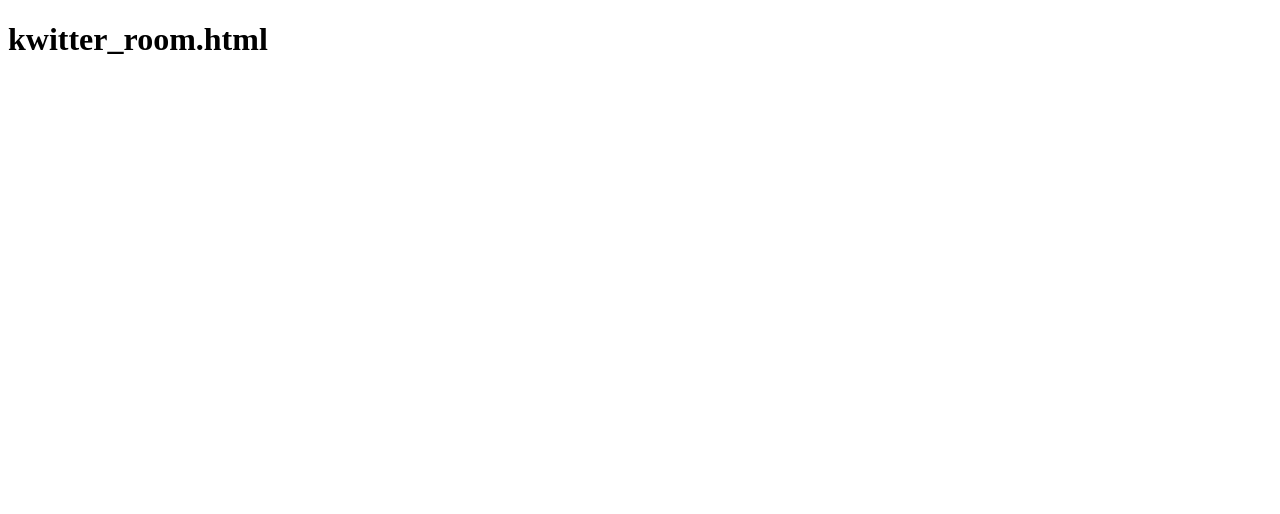
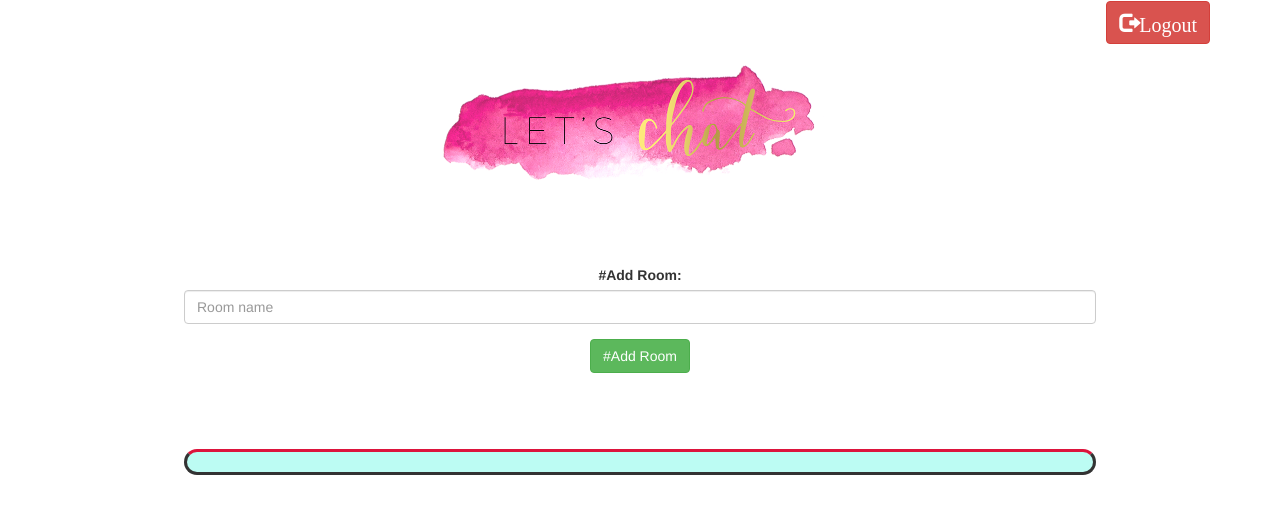
Before and after one commit to anantpatan/let-s-chat, a plain HTML site: page kwitter_room.html in a window 1280 px wide. Drawn offline with nearby package versions, Linux system fonts and the light colour scheme; a web font is replaced by a local one.

Commit message:
Add files via upload

```diff
--- a/kwitter.css
+++ b/kwitter.css
@@ -19,7 +19,7 @@ h3{
 }
 .header img
 {
-	width: 80px;margin-left: -15px;
+	width: 400px;margin-left: -15px;
 }
 
 .login_div
@@ -52,7 +52,9 @@ h3{
 
 #output
 {
-	padding: 10px; width:80%;background: rgba(255,255,255,0.8);border-radius: 15px;
+	padding: 10px; width:80%;background: rgba(172, 252, 241, 0.8);border-radius: 15px;
+	border-top: crimson; border-width: 3px;
+	border-style: solid;
 }
 
 .input_div_room_page
--- a/kwitter.js
+++ b/kwitter.js
@@ -2,4 +2,9 @@ function login(){
     username=document.getElementById("user_name").value;
     localStorage.setItem("UserId",username);
     window.location="kwitter_room.html";
+    firebase.database().ref("/").child(username).update(
+        {
+        purpose:"addKeyuser"
+    }
+    );
 }
--- a/kwitter_room.html
+++ b/kwitter_room.html
@@ -1,5 +1,44 @@
 <!DOCTYPE html>
 <html>
-    <body>
-        <h1>kwitter_room.html</h1>
-    </body>
+<head>
+	<title>Start Chatting!</title>
+<script src="https://www.gstatic.com/firebasejs/7.6.2/firebase-app.js"></script>
+<script src="https://www.gstatic.com/firebasejs/7.6.2/firebase-firestore.js"></script>
+<script src="https://www.gstatic.com/firebasejs/live/3.1/firebase.js"></script>
+
+<link href="https://fonts.googleapis.com/css?family=Yeon+Sung&display=swap" rel="stylesheet"><meta name="viewport" content="width=device-width, initial-scale=1">
+
+<meta name="viewport" content="width=device-width, initial-scale=1">
+<link rel="stylesheet" href="https://maxcdn.bootstrapcdn.com/bootstrap/3.4.0/css/bootstrap.min.css">
+<script src="https://ajax.googleapis.com/ajax/libs/jquery/3.4.1/jquery.min.js"></script>
+<script src="https://maxcdn.bootstrapcdn.com/bootstrap/3.4.0/js/bootstrap.min.js"></script>
+
+<link rel="stylesheet" type="text/css" href="kwitter.css">
+
+</head>
+<body>
+<div class="container">
+<button id="logout" class="glyphicon glyphicon-log-out btn btn-danger">Logout</button>
+	<center>
+		<h1 class="header">
+
+			<sup>
+				<img src="icon.png">
+			</sup>
+		</h1>
+		<h3 class="color_white" id="welcome"></h3>
+		<div class="form-group input_div_room_page">
+			<label>#Add Room:</label>
+			<br>
+			<input type="text" id="room_name" class="form-control" placeholder="Room name">
+		</div>
+		<button class="btn btn-success" id="add" onclick="add_room()">#Add Room</button>
+		<br>
+		<br>
+		<h3 class="color_white">#TRENDING ROOMS</h3>
+	    <div id="output"></div>
+	</center>
+</div>
+<script src="kwitter_room.js"></script>
+</body>
+</html>
--- /dev/null
+++ b/kwitter_room.js
@@ -0,0 +1,14 @@
+var firebaseConfig = {
+    apiKey: "AIzaSyA96CvbLShrD8BM663_0jsHPr2WjDq1Gto",
+    authDomain: "let-s-chat-project-22fa6.firebaseapp.com",
+    databaseURL: "https://let-s-chat-project-22fa6-default-rtdb.firebaseio.com",
+    projectId: "let-s-chat-project-22fa6",
+    storageBucket: "let-s-chat-project-22fa6.appspot.com",
+    messagingSenderId: "972711889025",
+    appId: "1:972711889025:web:ada77bd721bea43f00e580"
+  };
+  // Initialize Firebase
+  firebase.initializeApp(firebaseConfig);
+
+  addUser=localStorage.getItem("UserId");
+  document.getElementById("welcome").innerHTML="Welocme "+addUser+" !";
```
Also changed, not shown: icon.png (added), logo2.jpg (added), mail_icon.jpg (added).
